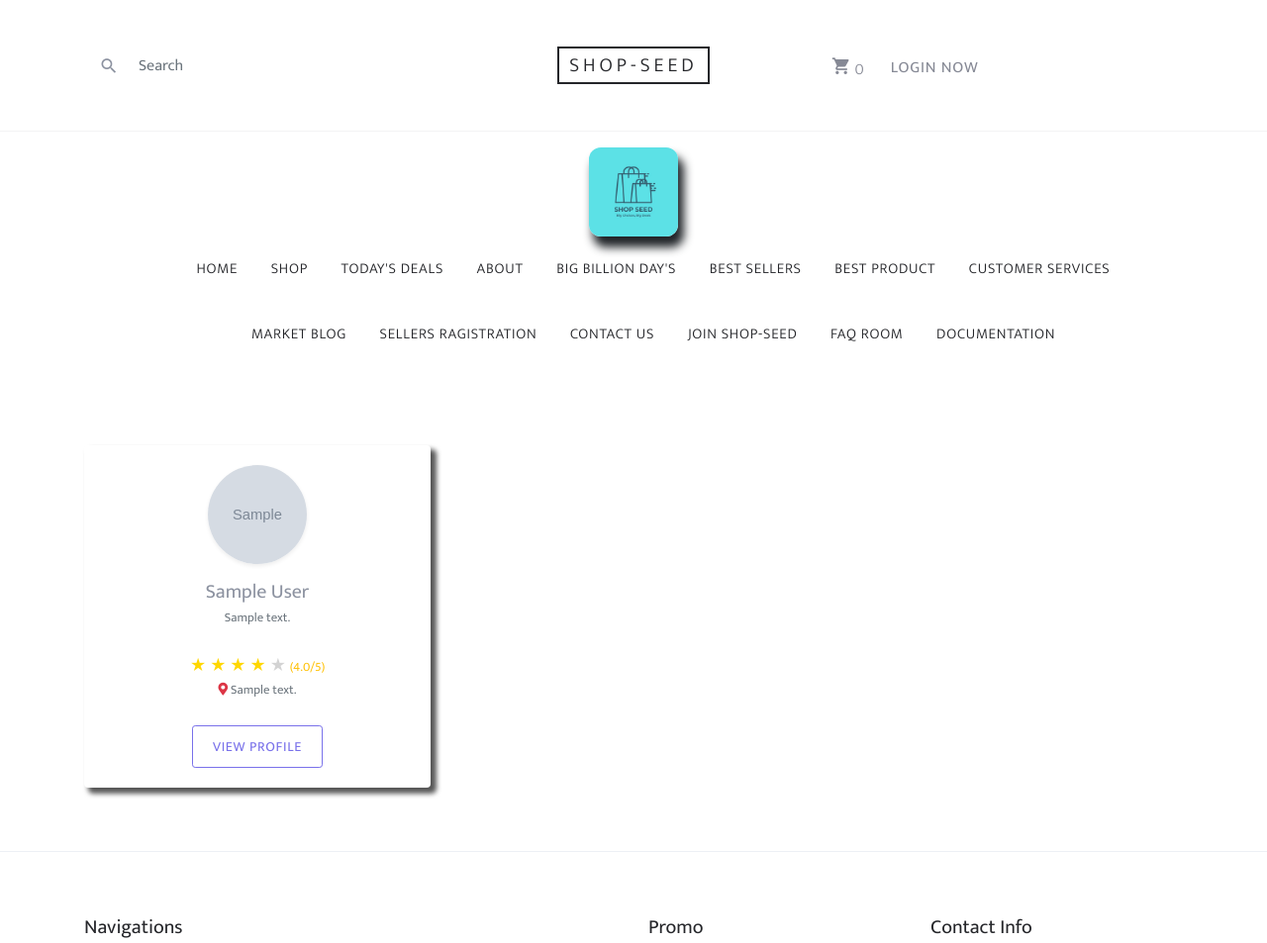
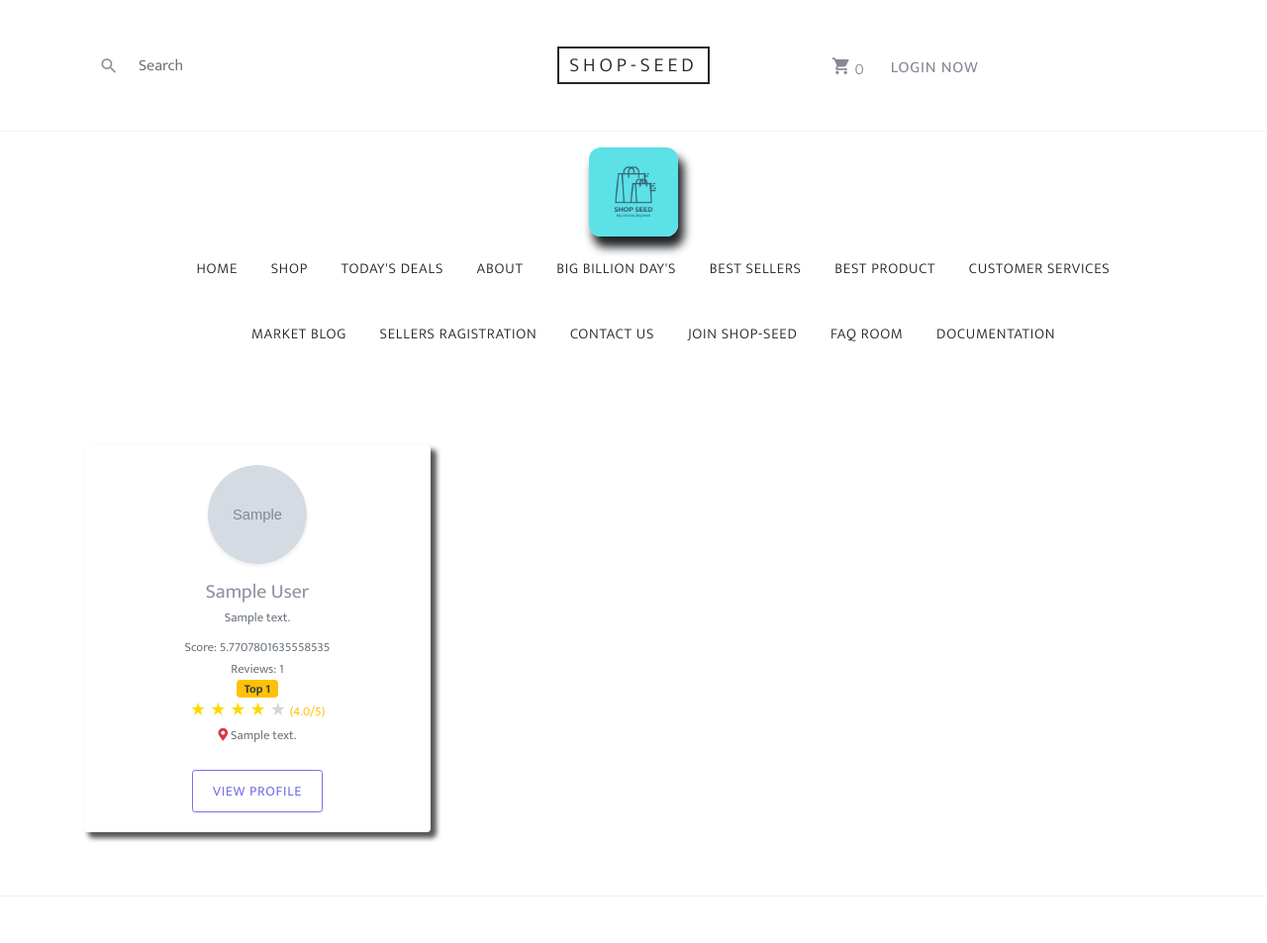
Before and after one commit to Techhackontime999/An-Ecommerce-Site, a Django app: page /seller/best-sellers/ in a window 1280 px wide. Shown: the top 953 px of the page at 99% size. Run offline with Django 3.2, Linux system fonts and the light colour scheme; tables that the repository leaves empty hold one stand-in row (values such as "Sample post"); grey boxes marked "Sample" are stand-in pictures; parts of the project's set-up code (start-up, migrations or seed data) failed here and were passed over; some libraries are stand-ins or nearby versions; some web fonts are replaced.

Commit message:
adding filtering sellers now based on composit score , badges , ratings , reviews .

```diff
--- a/accounts/models.py
+++ b/accounts/models.py
@@ -5,6 +5,7 @@
 from django.db import models
 from django.utils.text import slugify
 from django.db.models import Avg
+from django.db.models import Count
 
 # from shop.models import Product
 
@@ -31,6 +32,12 @@
         self.save()
 
 
+    def reviews_count(self):
+        return self.seller_reviews.count()
+
+    def composite_score(self):
+        import math
+        return round((self.rating or 0) * math.log(self.reviews_count() + 1), 2)
 
     def save(self, *args, **kwargs):
         if not self.slug:
--- a/seller/templates/seller/best_sellers.html
+++ b/seller/templates/seller/best_sellers.html
@@ -22,7 +22,12 @@
           <!-- Seller Info -->
           <h5 class="card-title mb-1">{{ profile.shop_name }}</h5>
           <p class="text-muted small mb-2">{{ profile.description|truncatewords:15 }}</p>
-        <p></p>
+          <small class="text-muted">Score: {{ profile.composite_score }}</small>
+          <small class="text-muted">Reviews: {{ profile.seller_reviews.count }}</small>
+          {% if forloop.counter <= 3 %}
+          <span class="badge bg-warning px-2 text-dark">Top {{ forloop.counter }}</span>
+      {% endif %}
+
         <div class="text-warning">
           {% if profile.rating %}
           <div class="seller-rating">
@@ -34,7 +39,9 @@
                   {% endif %}
               {% endfor %}
               <small>({{ profile.rating|floatformat:1 }}/5)</small>
+
           </div>
+
       {% else %}
           <p>This seller don't have any ratings yet.</p>
       {% endif %}
--- a/seller/views.py
+++ b/seller/views.py
@@ -7,6 +7,9 @@
 from .forms import ProductForm
 from accounts.forms import SellerProfileForm
 from django.db.models import Q
+from django.db.models import Count, F, FloatField, ExpressionWrapper
+from django.db.models.functions import Log
+import math
 
 @login_required
 def seller_dashboard(request):
@@ -157,10 +160,38 @@
     return render(request, 'seller/profile_details.html', {'profile': profile})
 
 
+# def best_sellers(request):
+#     query = request.GET.get("q", "").strip()
+#     # profile = SellerProfile.objects.filter(is_verified=True).order_by('-rating')[:10]#its shows top-10 sellers
+#     profile = SellerProfile.objects.filter(is_verified=True).order_by('-rating')
+
+#     if query:
+#         profile = profile.filter(
+#             Q(shop_name__icontains=query) |
+#             Q(address__icontains=query) |
+#             Q(description__icontains=query)
+#         )
+
+#     return render(request, "seller/best_sellers.html", {
+#         'profile': profile,
+#         "query": query,  # 🔍 for input box value
+#         "search_action": "seller:best_sellers",
+
+#           # for navbar search action (optional)
+#     })
+
 def best_sellers(request):
     query = request.GET.get("q", "").strip()
-    # profile = SellerProfile.objects.filter(is_verified=True).order_by('-rating')[:10]#its shows top-10 sellers
-    profile = SellerProfile.objects.filter(is_verified=True).order_by('-rating')
+
+    # Annotate review_count first, then use it in composite_score
+    profile = SellerProfile.objects.annotate(
+        review_count=Count('seller_reviews'),
+    ).annotate(
+        composite_score=ExpressionWrapper(
+            F('rating') * Log(F('review_count') + 1, math.e),
+            output_field=FloatField()
+        )
+    ).filter(is_verified=True).order_by('-composite_score')
 
     if query:
         profile = profile.filter(
@@ -171,11 +202,12 @@
 
     return render(request, "seller/best_sellers.html", {
         'profile': profile,
-        "query": query,  # 🔍 for input box value
+        "query": query,
         "search_action": "seller:best_sellers",
+    })
 
-          # for navbar search action (optional)
-    })
+
+
 
 def sellers_profile_search(request):
     query = request.GET.get('q', '').strip()
```
